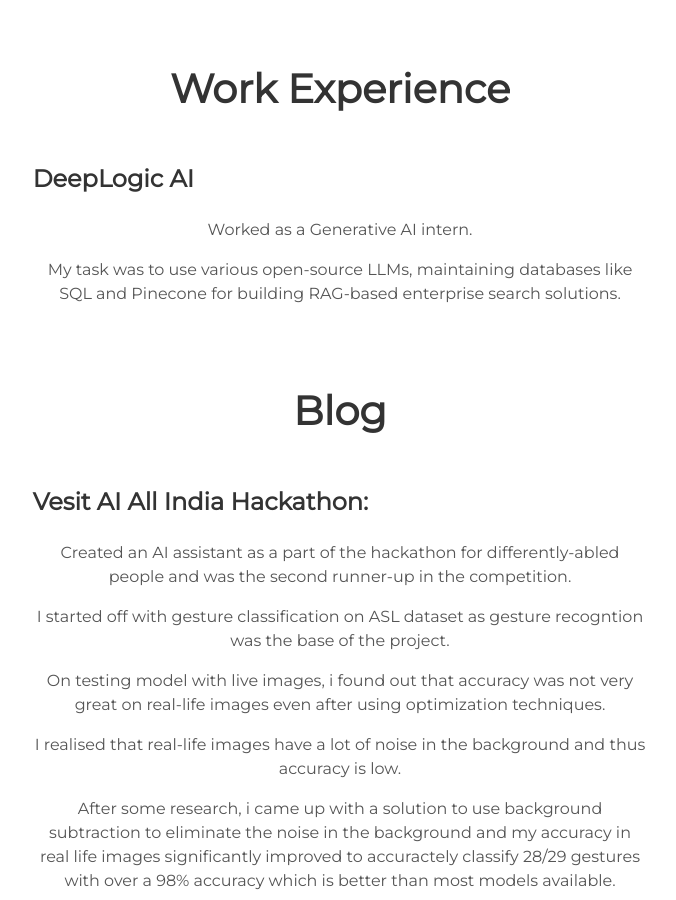
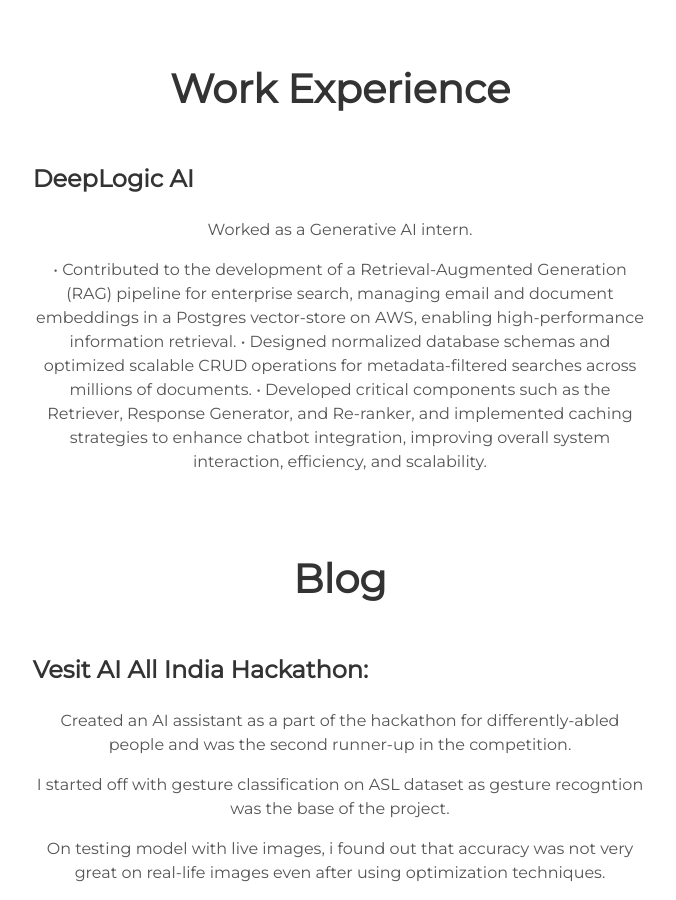
Before and after one commit to Sar2580P/Sar2580P.github.io, a Jekyll site: the page built from index.html, in a window 1280 px wide and 900 px high, scrolled down 3247 px. Shown: the whole window, without its empty margins (300-976 px from the left). Built offline with Jekyll 4.4.1, drawn with Linux system fonts in a browser that asks for light colours; some of the changed text lies outside the part shown.

Commit message:
Updated resume, intern description

```diff
--- a/_includes/about.html
+++ b/_includes/about.html
@@ -1,7 +1,7 @@
  <div class="user-details">
   <h1> My Expertise </h1>
-  <p> Undergraduate Computer Science student at Birla Institute of Technology and Science(BITS Pilani), Goa Campus. I am intersted in Deep learning, Machine learning, Android Development and Competitive coding.</p>
-   <a class="project-link" target="_blank" style="margin: 0 auto" href="./assets/docs/CV_nov2019.pdf">RESUME</a>
+  <p> Undergraduate student at Indian Institute of Technology, Roorkee. I am intersted in Deep learning, Machine learning, Computer Vision and Generative AI</p>
+   <a class="project-link" target="_blank" style="margin: 0 auto" href="./assets/docs/ATS_Friendly_Technical_Resume.pdf">RESUME</a>
 </div>
   <div class="user">
     <div class="tech">
--- a/_includes/work.html
+++ b/_includes/work.html
@@ -11,7 +11,12 @@
   </div>
 
     <p>Worked as a Generative AI intern.</p>
-    <p>My task was to use various open-source LLMs, maintaining databases like SQL and Pinecone for building RAG-based enterprise search solutions.</p>
+    <p>• Contributed to the development of a Retrieval-Augmented Generation (RAG) pipeline for enterprise search, managing email and
+      document embeddings in a Postgres vector-store on AWS, enabling high-performance information retrieval.
+      • Designed normalized database schemas and optimized scalable CRUD operations for metadata-filtered searches across millions
+      of documents.
+      • Developed critical components such as the Retriever, Response Generator, and Re-ranker, and implemented caching strategies to
+      enhance chatbot integration, improving overall system interaction, efficiency, and scalability.</p>
 
   </div>
   </div>
```
Also changed, not shown: 4 other files.
